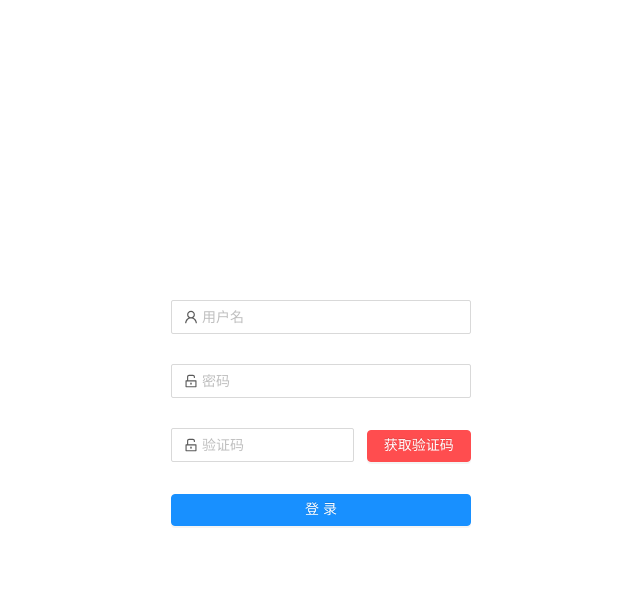
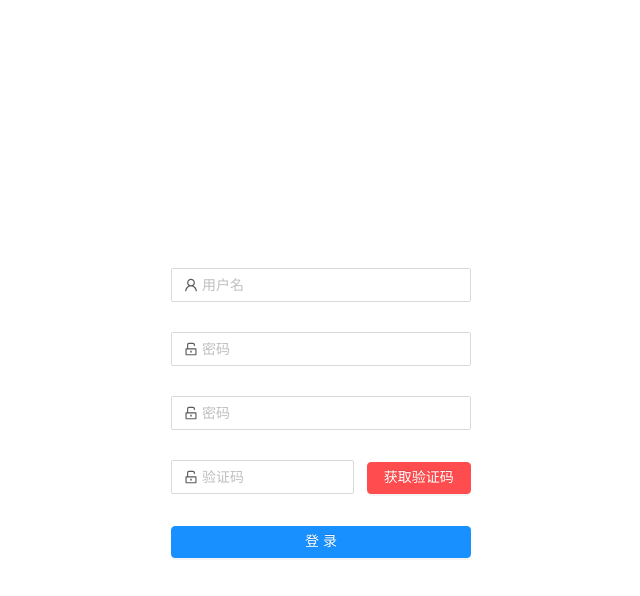
Before and after one commit to HysDangerousCode/personnel-admin, a React app: page /#/ in a window 1280 px wide. Both pictures are taken after a click on the element "账号注册". Shown: the top 596 px of the page, without its empty margins (319-959 px from the left). Built offline with nearby package versions, Linux system fonts and the light colour scheme.

Commit message:
完善登录和注册

```diff
--- a/src/views/login/index.js
+++ b/src/views/login/index.js
@@ -15,11 +15,20 @@ class Login extends Component {
             formType: "login"
         };
     }
+    //
+    switchForm = (value) => {
+        this.setState({
+            formType: value
+        });
+        console.log(value);
+    }
     render() {
         return (
             <div className="form-wrap">
                 <div>
-                    {this.state.formType === "login" ? <LoginForm></LoginForm> : <RegisterForm></RegisterForm>}
+                    {this.state.formType === "login" ?
+                        <LoginForm hys={this.switchForm}></LoginForm> :
+                        <RegisterForm hys={this.switchFOrm}></RegisterForm>}
                 </div>
             </div>
         )
--- a/src/views/login/loginForm.js
+++ b/src/views/login/loginForm.js
@@ -5,7 +5,7 @@ import { UserOutlined, UnlockOutlined } from '@ant-design/icons';
 // 登录页样式
 import "./index.scss";
 // 登录表单组件
-class LoginName extends Component {
+class LoginForm extends Component {
     constructor() {
         super();
         this.state = {};
@@ -13,9 +13,9 @@ class LoginName extends Component {
     onFinish = (values) => {
         console.log('Received values of form: ', values);
     };
-    // 点击事件
+    // 点击事件-登录和注册组件的切换
     toggleForm=()=>{
-        alert(111);
+        this.props.hys("register");
     }
     render() {
         return (
@@ -55,4 +55,4 @@ class LoginName extends Component {
     }
 }
 // 导出到主入口
-export default LoginName;
+export default LoginForm;
--- a/src/views/login/registerForm.js
+++ b/src/views/login/registerForm.js
@@ -13,12 +13,16 @@ class RegisterForm extends Component {
     onFinish = (values) => {
         console.log('Received values of form: ', values);
     };
+    // 点击事件-注册和登录组件之间的切换
+    toggleForm=()=>{
+        this.props.hys("login");
+    }
     render() {
         return (
             <Fragment>
                 <div className="form-header">
                     <h4 className="column">注册</h4>
-                    <span>登录</span>
+                    <span onClick={this.toggleForm}>登录</span>
                 </div>
                 <div className="form-content">
                     <Form name="normal_login" className="login-form" initialValues={{ remember: true }} onFinish={() => this.onFinish}>
```
